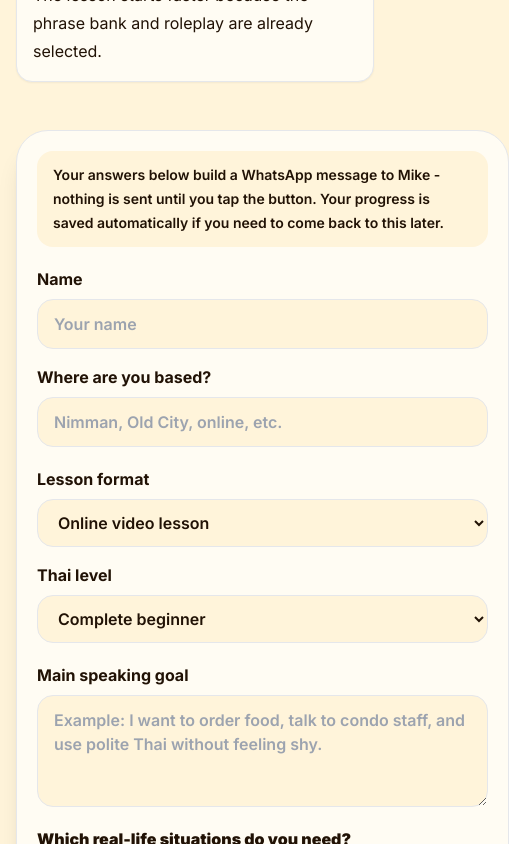
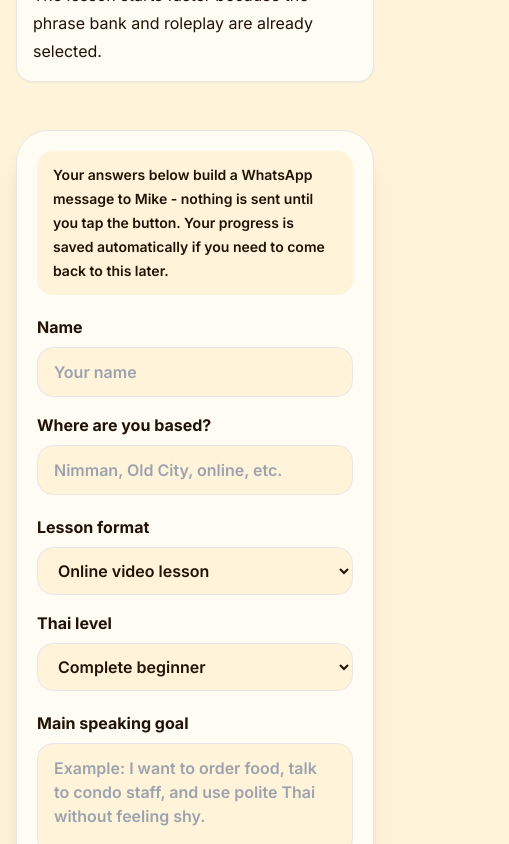
Before and after one commit to Mekjunkong/thai-culture, a Next.js app: page /book in a window 390 px wide. Shown: the part 960-1804 px from the top of the page, 509 px wide, since content can reach past the window. Built offline with nearby package versions, Linux system fonts and the light colour scheme.

Commit message:
fix: prevent mobile overflow across redesigned pages

```diff
--- a/app/book/IntakeForm.tsx
+++ b/app/book/IntakeForm.tsx
@@ -99,7 +99,7 @@ export default function IntakeForm() {
 
   return (
     <div className="grid gap-6 lg:grid-cols-[1fr_0.82fr]">
-      <form className="rounded-[2rem] border border-tamarind/10 bg-surface p-5 shadow-xl shadow-tamarind/10 md:p-7">
+      <form className="min-w-0 rounded-[2rem] border border-tamarind/10 bg-surface p-5 shadow-xl shadow-tamarind/10 md:p-7">
         <p className="mb-5 rounded-2xl bg-jasmine px-4 py-3 text-sm font-semibold leading-6 text-tamarind/75">
           Your answers below build a WhatsApp message to Mike - nothing is sent until you tap the button. Your progress is saved automatically if you need to come back to this later.
         </p>
@@ -125,12 +125,12 @@ export default function IntakeForm() {
         </div>
 
         <div className="mt-5 grid gap-4 md:grid-cols-2">
-          <label className="grid gap-2 font-bold text-tamarind/78">
+          <label className="grid min-w-0 gap-2 font-bold text-tamarind/78">
             Lesson format
             <select
               value={form.format}
               onChange={(event) => updateField('format', event.target.value)}
-              className="min-h-12 rounded-2xl border border-tamarind/15 bg-jasmine px-4 py-3 font-semibold outline-none transition focus:border-clay focus:ring-4 focus:ring-clay/10"
+              className="min-h-12 w-full min-w-0 rounded-2xl border border-tamarind/15 bg-jasmine px-4 py-3 font-semibold outline-none transition focus:border-clay focus:ring-4 focus:ring-clay/10"
             >
               <option>Online video lesson</option>
               <option>On-site cafe lesson in Chiang Mai</option>
@@ -138,12 +138,12 @@ export default function IntakeForm() {
               <option>Not sure yet</option>
             </select>
           </label>
-          <label className="grid gap-2 font-bold text-tamarind/78">
+          <label className="grid min-w-0 gap-2 font-bold text-tamarind/78">
             Thai level
             <select
               value={form.level}
               onChange={(event) => updateField('level', event.target.value)}
-              className="min-h-12 rounded-2xl border border-tamarind/15 bg-jasmine px-4 py-3 font-semibold outline-none transition focus:border-clay focus:ring-4 focus:ring-clay/10"
+              className="min-h-12 w-full min-w-0 rounded-2xl border border-tamarind/15 bg-jasmine px-4 py-3 font-semibold outline-none transition focus:border-clay focus:ring-4 focus:ring-clay/10"
             >
               <option>Complete beginner</option>
               <option>I know a few words</option>
@@ -208,7 +208,7 @@ export default function IntakeForm() {
         </div>
       </form>
 
-      <aside className="rounded-[2rem] border border-honey bg-sand/10 p-5 shadow-xl shadow-tamarind/10 md:p-7">
+      <aside className="min-w-0 rounded-[2rem] border border-honey bg-sand/10 p-5 shadow-xl shadow-tamarind/10 md:p-7">
         <p className="text-sm font-black uppercase text-clay">Your booking message</p>
         <h2 className="mt-3 text-3xl font-black leading-tight">Send a cleaner intake before the first lesson.</h2>
         <p className="mt-4 leading-7 text-tamarind/70">
--- a/app/lessons/week-1/page.tsx
+++ b/app/lessons/week-1/page.tsx
@@ -31,7 +31,7 @@ export default function Week1Page() {
     <>
       <Navbar />
       <main className="bg-jasmine px-4 py-10 md:py-14 text-tamarind">
-        <div className="mx-auto grid max-w-6xl gap-8 lg:grid-cols-[minmax(0,1fr)_320px]">
+        <div className="mx-auto grid max-w-6xl grid-cols-[minmax(0,1fr)] gap-8 lg:grid-cols-[minmax(0,1fr)_320px]">
           <div>
             <section className="rounded-3xl border border-tamarind/10 bg-surface p-6 shadow-sm md:p-8">
               <Link href="/lessons" className="text-sm font-semibold text-clay hover:underline focus-visible:outline focus-visible:outline-2 focus-visible:outline-offset-4 focus-visible:outline-clay">
--- a/app/lessons/week-2/page.tsx
+++ b/app/lessons/week-2/page.tsx
@@ -63,7 +63,7 @@ export default function Week2Page() {
     <>
       <Navbar />
       <main className="bg-jasmine px-4 py-10 md:py-14 text-tamarind">
-        <div className="mx-auto grid max-w-6xl gap-8 lg:grid-cols-[minmax(0,1fr)_320px]">
+        <div className="mx-auto grid max-w-6xl grid-cols-[minmax(0,1fr)] gap-8 lg:grid-cols-[minmax(0,1fr)_320px]">
           <div>
             <section className="rounded-3xl border border-tamarind/10 bg-surface p-6 shadow-sm md:p-8">
               <Link href="/lessons" className="text-sm font-semibold text-clay hover:underline focus-visible:outline focus-visible:outline-2 focus-visible:outline-offset-4 focus-visible:outline-clay">
--- a/app/lessons/week-3/page.tsx
+++ b/app/lessons/week-3/page.tsx
@@ -59,7 +59,7 @@ export default function Week3Page() {
     <>
       <Navbar />
       <main className="bg-jasmine px-4 py-10 md:py-14 text-tamarind">
-        <div className="mx-auto grid max-w-6xl gap-8 lg:grid-cols-[minmax(0,1fr)_320px]">
+        <div className="mx-auto grid max-w-6xl grid-cols-[minmax(0,1fr)] gap-8 lg:grid-cols-[minmax(0,1fr)_320px]">
           <div>
             <section className="rounded-3xl border border-tamarind/10 bg-surface p-6 shadow-sm md:p-8">
               <Link href="/lessons" className="text-sm font-semibold text-clay hover:underline focus-visible:outline focus-visible:outline-2 focus-visible:outline-offset-4 focus-visible:outline-clay">
--- a/app/lessons/week-4/page.tsx
+++ b/app/lessons/week-4/page.tsx
@@ -59,7 +59,7 @@ export default function Week4Page() {
     <>
       <Navbar />
       <main className="bg-jasmine px-4 py-10 md:py-14 text-tamarind">
-        <div className="mx-auto grid max-w-6xl gap-8 lg:grid-cols-[minmax(0,1fr)_320px]">
+        <div className="mx-auto grid max-w-6xl grid-cols-[minmax(0,1fr)] gap-8 lg:grid-cols-[minmax(0,1fr)_320px]">
           <div>
             <section className="rounded-3xl border border-tamarind/10 bg-surface p-6 shadow-sm md:p-8">
               <Link href="/lessons" className="text-sm font-semibold text-clay hover:underline focus-visible:outline focus-visible:outline-2 focus-visible:outline-offset-4 focus-visible:outline-clay">
--- a/app/teacher-dashboard/TeacherDashboard.tsx
+++ b/app/teacher-dashboard/TeacherDashboard.tsx
@@ -78,7 +78,7 @@ export default function TeacherDashboard() {
   }
 
   return (
-    <div className="grid gap-6 lg:grid-cols-[0.95fr_1.05fr]">
+    <div className="grid grid-cols-[minmax(0,1fr)] gap-6 lg:grid-cols-[0.95fr_1.05fr]">
       <section className="rounded-[2rem] border border-tamarind/10 bg-surface p-5 shadow-sm md:p-6">
         <p className="text-sm font-black uppercase text-clay">Today&apos;s operating system</p>
         <h2 className="mt-3 text-3xl font-black leading-tight tracking-[-0.04em] md:text-4xl">Run every student through the same professional workflow.</h2>
@@ -164,11 +164,11 @@ export default function TeacherDashboard() {
           </div>
           {copied ? <p className="rounded-full bg-honey px-4 py-2 text-sm font-black text-tamarind">Copied: {copied}</p> : null}
         </div>
-        <div className="mt-6 grid gap-4 md:grid-cols-2">
+        <div className="mt-6 grid grid-cols-[minmax(0,1fr)] gap-4 md:grid-cols-2">
           {productScripts.map((script) => (
             <article key={script.title} className="rounded-[1.5rem] border border-tamarind/10 bg-jasmine p-5">
               <h3 className="text-xl font-black text-clay">{script.title}</h3>
-              <p className="mt-3 min-h-28 leading-7 text-tamarind/70">{script.text}</p>
+              <p className="mt-3 min-h-28 [overflow-wrap:anywhere] leading-7 text-tamarind/70">{script.text}</p>
               <button
                 type="button"
                 onClick={() => copyScript(script.title, script.text)}
```
Also changed, not shown: 1 other file (tests, documents, lock files or other folders).
